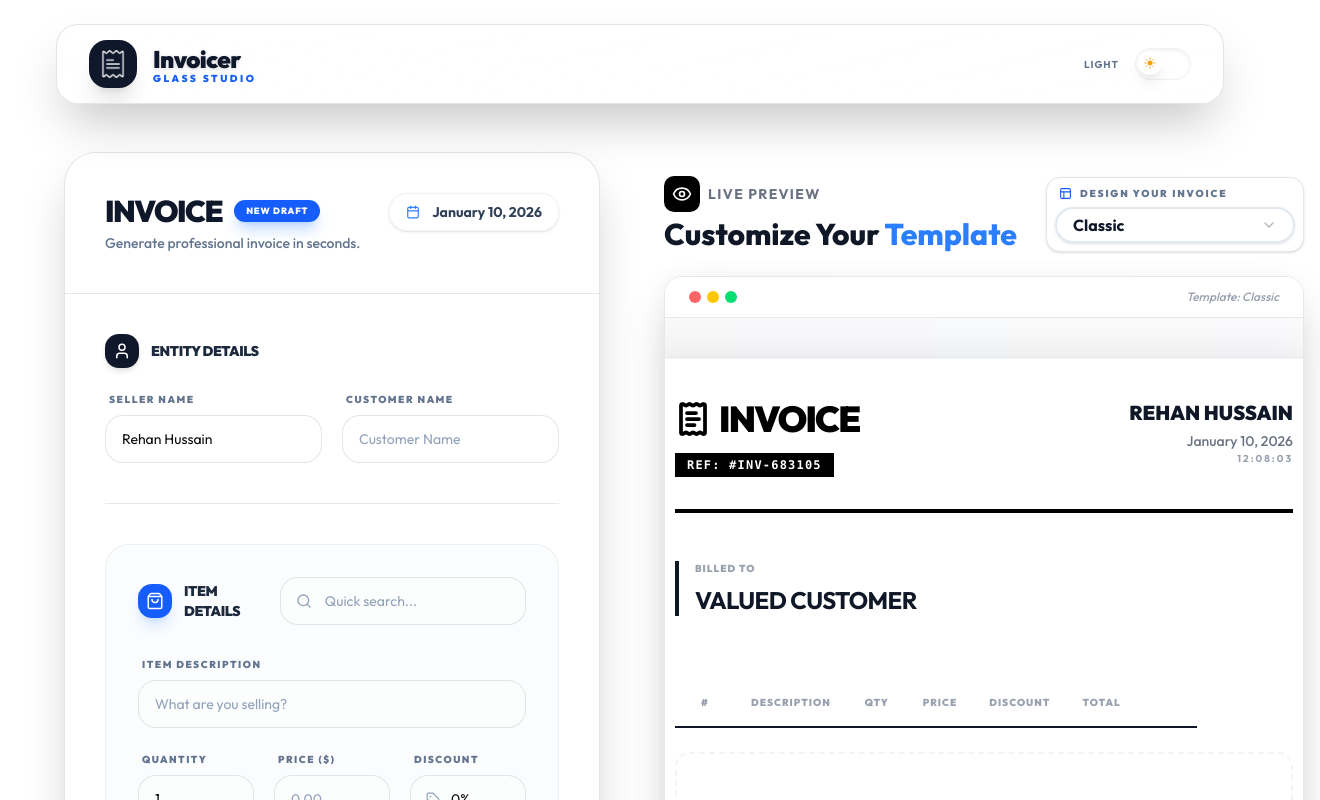
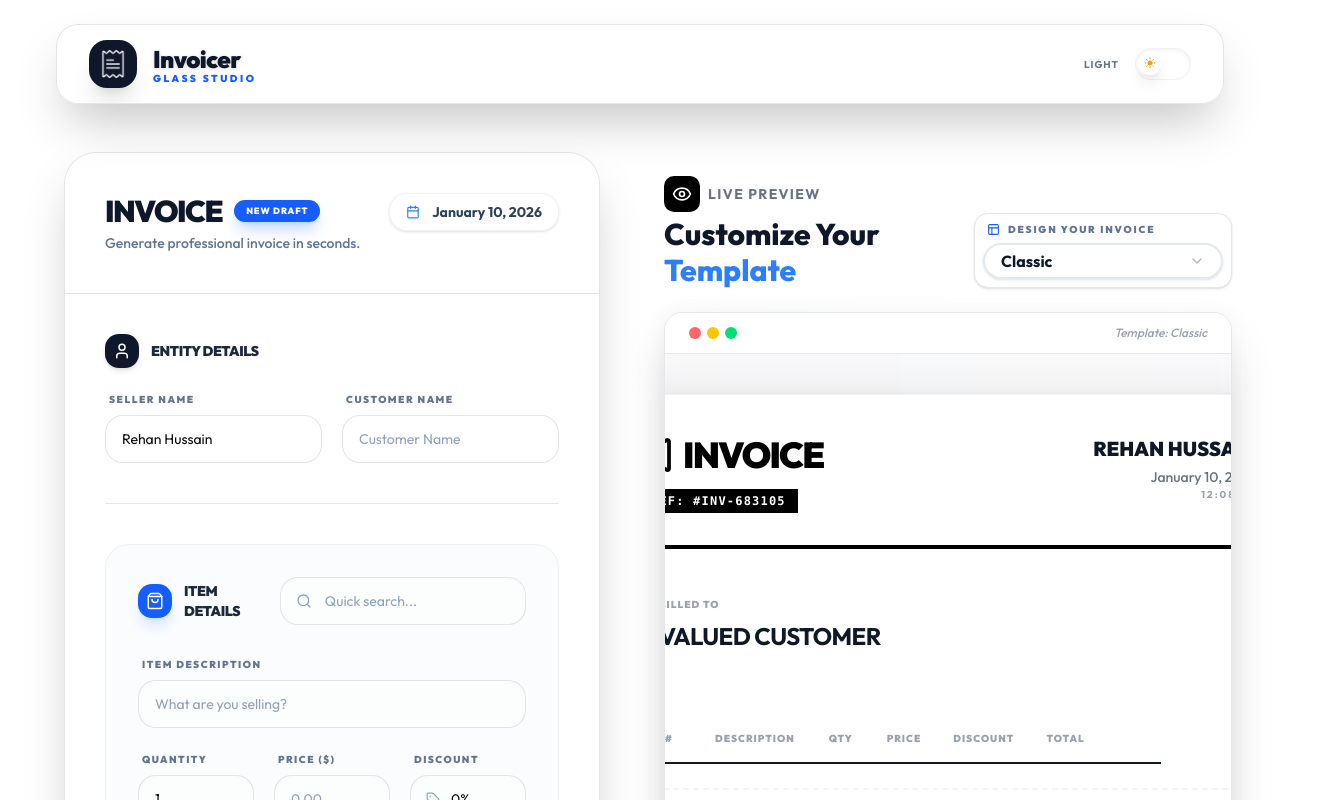
Before and after one commit to rehanzinlab23/Invoicer, a React (Vite) app: page / in a window 1280 px wide. Shown: the top 800 px of the page, 1320 px wide, since content can reach past the window. Built offline with nearby package versions, Linux system fonts and the light colour scheme.

Commit message:
fix: remove unnecessary max-width classes from InvoicePreview container

```diff
--- a/src/Components/MainBody.jsx
+++ b/src/Components/MainBody.jsx
@@ -77,7 +77,7 @@ const MainBody = () => {
         setSearchItems={setSearchItems}
       />
       {/* Right */}
-      <div className="w-lg:max xl:max-w-2xl 2xl:max-w-3xl mx-auto">
+      <div>
         <InvoicePreview
           items={filteredItem}
           setItems={setItems}
```
